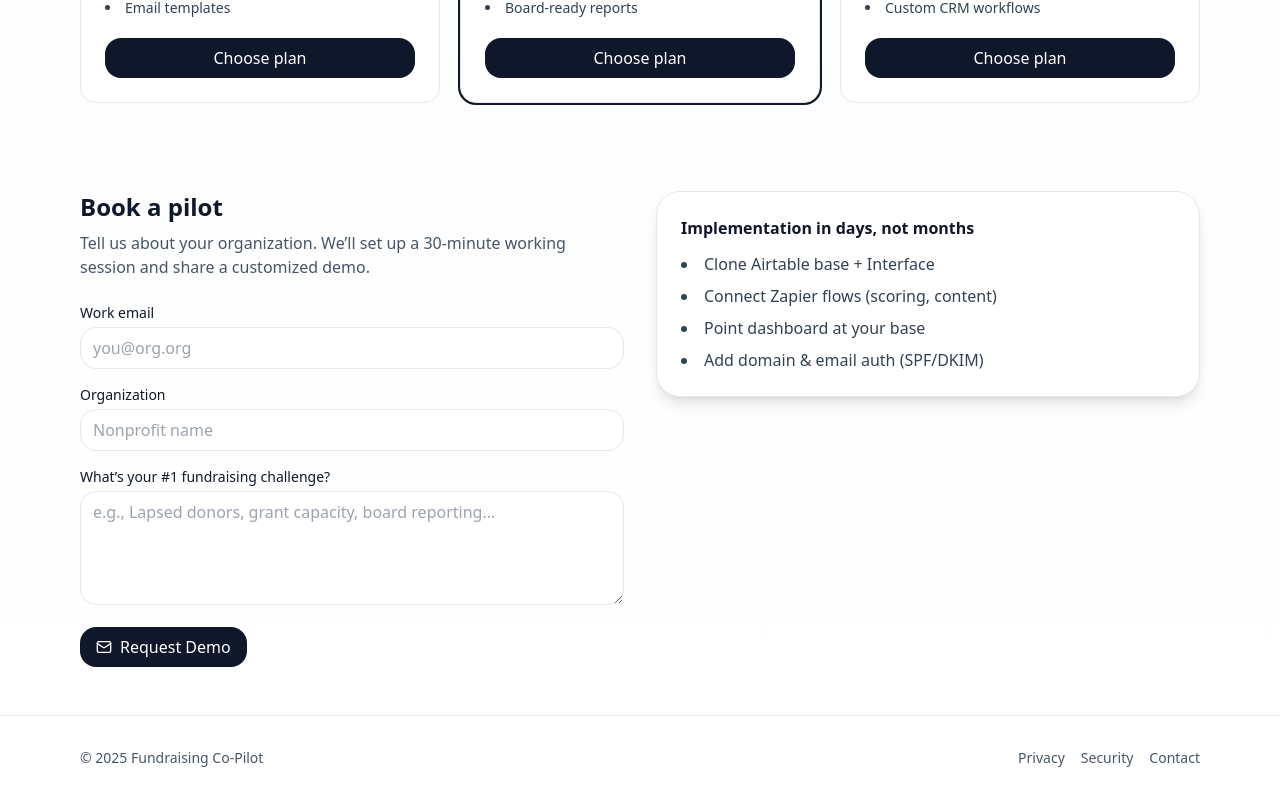
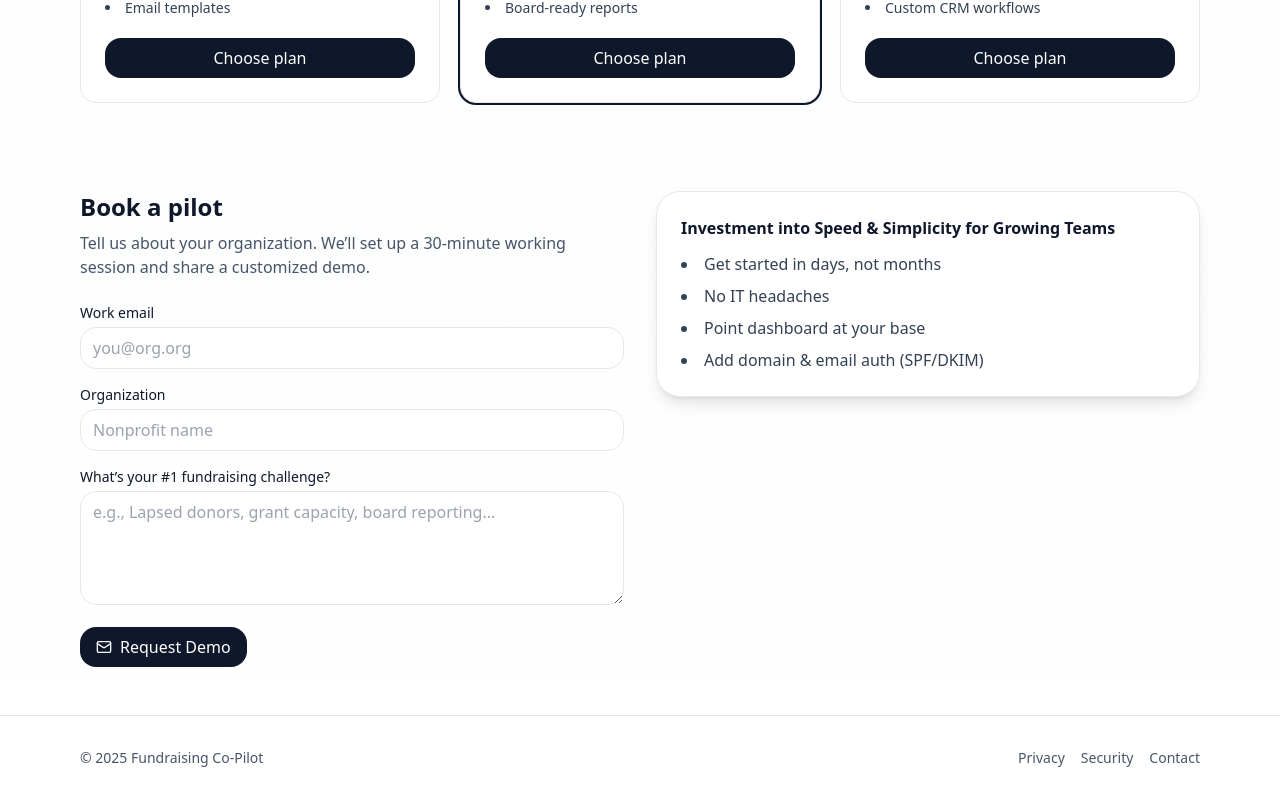
Before and after one commit to jotyallison-max/fundraising-copilot-site, a Next.js app: page / in a window 1280 px wide. Shown: the part 1208-2008 px from the top of the page. Built offline with nearby package versions, Linux system fonts and the light colour scheme.

Commit message:
Update page.tsx

```diff
--- a/app/page.tsx
+++ b/app/page.tsx
@@ -43,8 +43,8 @@ export default function Page(){
      <button onClick={submitLead} className="rounded-2xl bg-slate-900 text-white px-4 py-2 flex items-center"><Mail className="mr-2" size={16}/> Request Demo</button>
      {submitted && (<div className="flex items-center gap-2 text-emerald-600 text-sm"><CheckCircle2 size={16}/> Thanks! We’ll be in touch soon.</div>)}
     </div></div>
-   <div className="bg-white rounded-3xl shadow-lg border p-6"><h3 className="font-semibold">Implementation in days, not months</h3>
-    <ul className="mt-3 text-slate-700 space-y-2 list-disc list-inside"><li>Clone Airtable base + Interface</li><li>Connect Zapier flows (scoring, content)</li><li>Point dashboard at your base</li><li>Add domain & email auth (SPF/DKIM)</li></ul></div>
+   <div className="bg-white rounded-3xl shadow-lg border p-6"><h3 className="font-semibold">Investment into Speed & Simplicity for Growing Teams</h3>
+    <ul className="mt-3 text-slate-700 space-y-2 list-disc list-inside"><li>Get started in days, not months</li><li>No IT headaches</li><li>Point dashboard at your base</li><li>Add domain & email auth (SPF/DKIM)</li></ul></div>
   </div></section>
   <footer className="border-t"><div className="max-w-6xl mx-auto px-4 py-8 text-sm text-slate-600 flex flex-col md:flex-row items-center justify-between gap-3">
    <span>© {new Date().getFullYear()} Fundraising Co‑Pilot</span>
```
